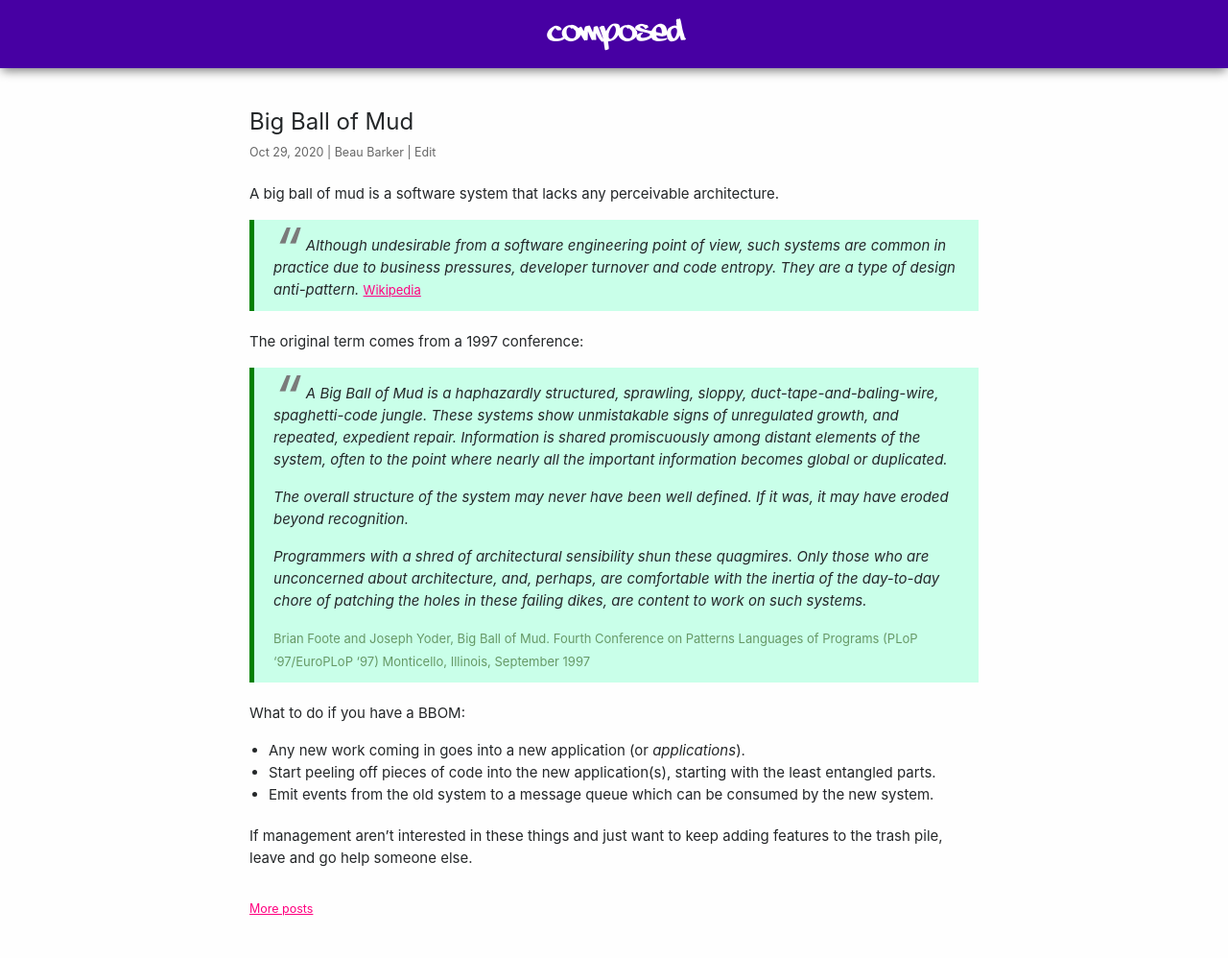
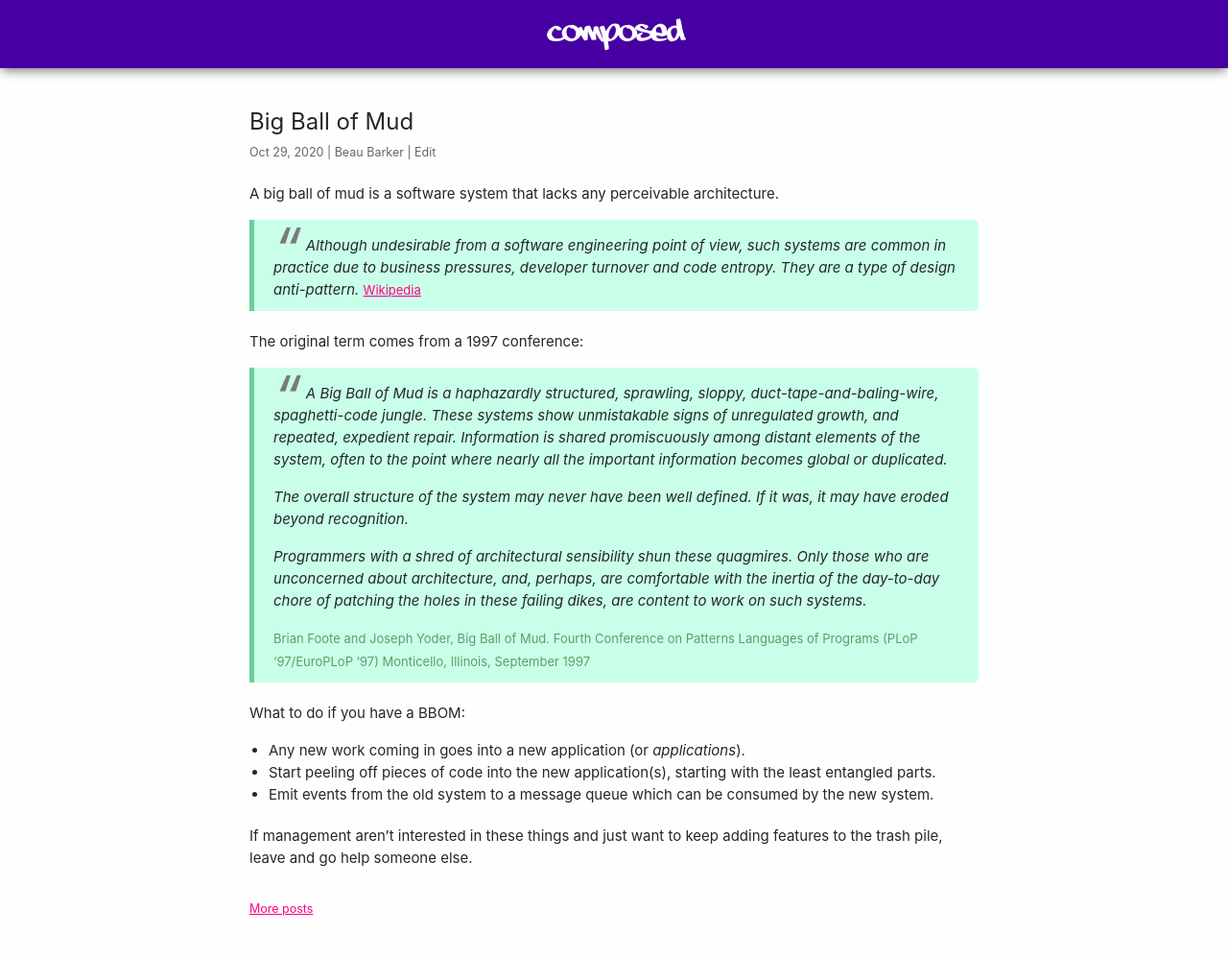
Before and after one commit to explodinglabs/explodinglabs.github.io, a Jekyll site: the page built from _posts/2020-10-29-big-ball-of-mud.markdown, in a window 1280 px wide. Shown: the whole page at 96% size. Built offline with Jekyll 4.4.1, drawn with Linux system fonts in a browser that asks for light colours.

Commit message:
Adjust colours

```diff
--- a/css/main.scss
+++ b/css/main.scss
@@ -215,7 +215,8 @@ pre {
 
 blockquote {
     background-color: #c9ffe9;
-    border-left: 5px solid green;
+    border-radius: 0 5px 5px 0;
+    border-left: 5px solid #69cf99;
     padding: $space/2 $space;
 
     p {
```
